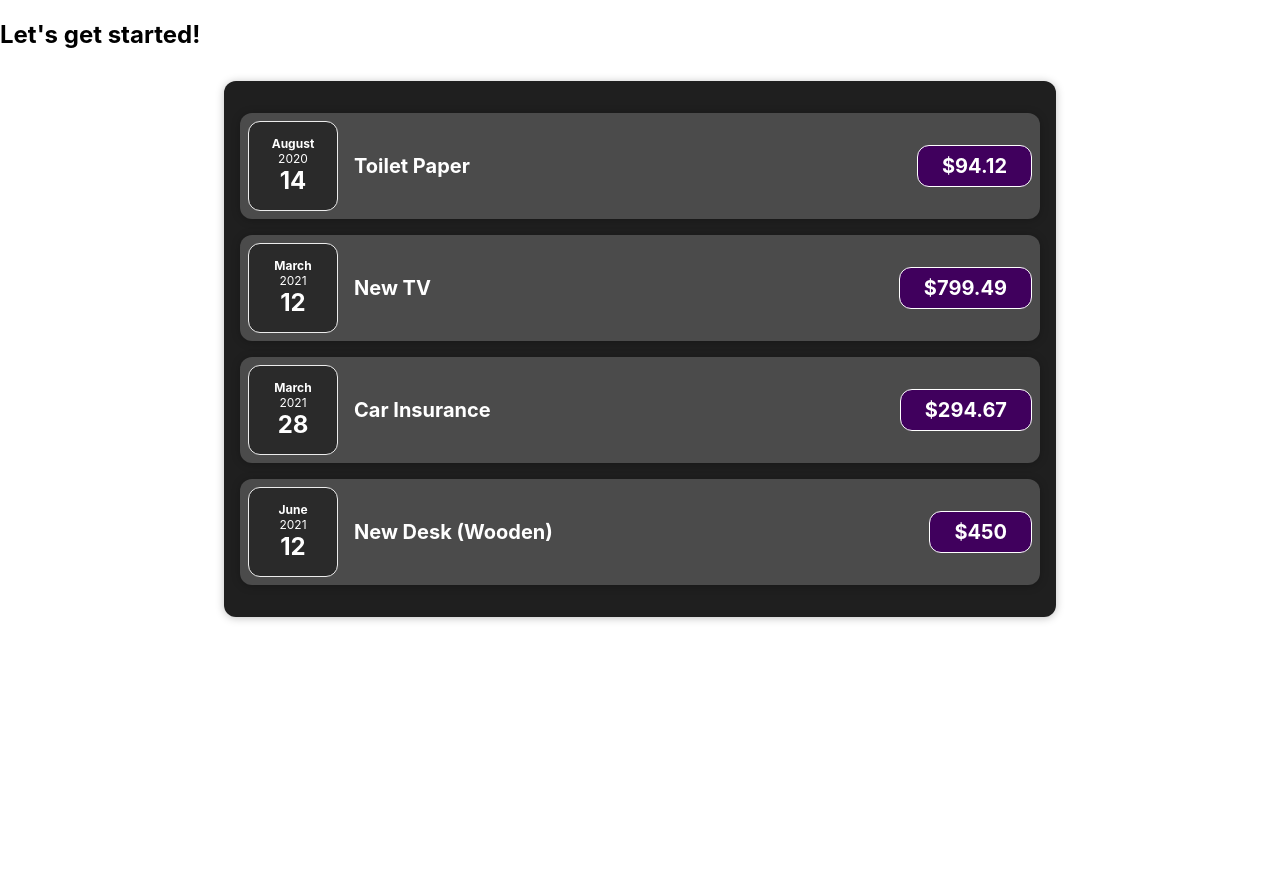
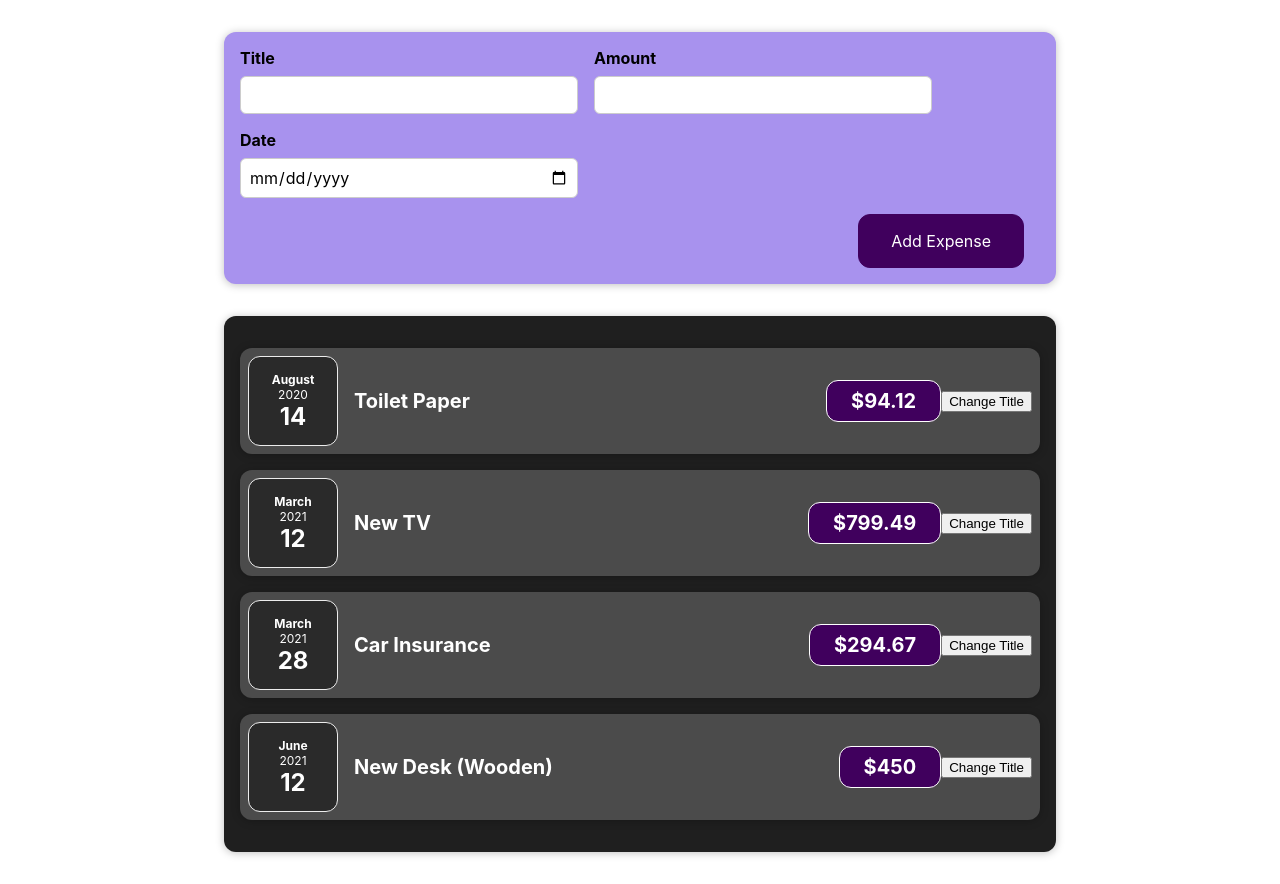
Before and after one commit to Ntendja/React-app-project, a React (Create React App) app: page / in a window 1280 px wide. Before the commit the page ends 800 px from the top, so only its background shows below. Built offline with nearby package versions, Linux system fonts and the light colour scheme; the HTML template or start-up script is replaced by a standard one.

Commit message:
working with State and Add Form inputs

```diff
--- a/src/App.js
+++ b/src/App.js
@@ -1,7 +1,6 @@
 import React from 'react';
-
 import Expenses from './components/Expenses/Expenses';
-
+import NewExpense from "./components/NewExpense/NewExpense";
 const App = () => {
     const expenses = [
         {
@@ -34,7 +33,7 @@
 
     return (
         <div>
-            <h2>Let's get started!</h2>
+            <NewExpense/>
             <Expenses items={expenses} />
         </div>
     );
--- a/src/components/Expenses/ExpenseItem.js
+++ b/src/components/Expenses/ExpenseItem.js
@@ -1,17 +1,24 @@
-import React from 'react';
-
+import React, {useState} from 'react';
 import ExpenseDate from './ExpenseDate';
 import Card from '../UI/Card';
 import './ExpenseItem.css';
 
 const ExpenseItem = (props) => {
+    const [title, setTitle] = useState(props.title);
+
+    const clickHandler = () => {
+        setTitle('Updated!');
+        console.log(title);
+    }
     return (
         <Card className='expense-item'>
             <ExpenseDate date={props.date} />
             <div className='expense-item__description'>
-                <h2>{props.title}</h2>
+                <h2>{title}</h2>
                 <div className='expense-item__price'>${props.amount}</div>
             </div>
+
+            <button onClick={clickHandler}>Change Title</button>
         </Card>
     );
 }
--- /dev/null
+++ b/src/components/NewExpense/ExpenseForm.css
@@ -0,0 +1,26 @@
+.new-expense__controls {
+    display: flex;
+    flex-wrap: wrap;
+    gap: 1rem;
+    margin-bottom: 1rem;
+    text-align: left;
+}
+
+.new-expense__control label {
+    font-weight: bold;
+    margin-bottom: 0.5rem;
+    display: block;
+}
+
+.new-expense__control input {
+    font: inherit;
+    padding: 0.5rem;
+    border-radius: 6px;
+    border: 1px solid #ccc;
+    width: 20rem;
+    max-width: 100%;
+}
+
+.new-expense__actions {
+    text-align: right;
+}
--- /dev/null
+++ b/src/components/NewExpense/ExpenseForm.js
@@ -0,0 +1,26 @@
+import React from "react";
+import './ExpenseForm.css';
+const ExpenseForm = () => {
+return <form>
+    <div className="new-expense__controls">
+        <div className="new-expense__control">
+            <label>Title</label>
+            <input type="text"/>
+        </div>
+        <div className="new-expense__control">
+            <label>Amount</label>
+            <input type="number" min="0.01" step="0.01"/>
+        </div>
+        <div className="new-expense__control">
+            <label>Date</label>
+            <input type="date" min="2019-01-01" max="2022-12-31"/>
+        </div>
+    </div>
+
+    <div className="new-expense__actions">
+        <button type="submit">Add Expense</button>
+    </div>
+</form>
+}
+
+export default ExpenseForm;
--- /dev/null
+++ b/src/components/NewExpense/NewExpense.css
@@ -0,0 +1,38 @@
+.new-expense {
+    background-color: #a892ee;
+    padding: 1rem;
+    margin: 2rem auto;
+    width: 50rem;
+    max-width: 95%;
+    border-radius: 12px;
+    text-align: center;
+    box-shadow: 0 1px 8px rgba(0, 0, 0, 0.25);
+}
+
+.new-expense button {
+    font: inherit;
+    cursor: pointer;
+    padding: 1rem 2rem;
+    border: 1px solid #40005d;
+    background-color: #40005d;
+    color: white;
+    border-radius: 12px;
+    margin-right: 1rem;
+}
+
+.new-expense button:hover,
+.new-expense button:active {
+    background-color: #510674;
+    border-color: #510674;
+}
+
+.new-expense button.alternative {
+    color: #220131;
+    border-color: transparent;
+    background-color: transparent;
+}
+
+.new-expense button.alternative:hover,
+.new-expense button.alternative:active {
+    background-color: #ddb3f8;
+}
--- /dev/null
+++ b/src/components/NewExpense/NewExpense.js
@@ -0,0 +1,10 @@
+import React from "react";
+import './NewExpense.css';
+import ExpenseForm from "./ExpenseForm";
+const NewExpense = () =>{
+    return <div className= "new-expense">
+        <ExpenseForm/>
+    </div>
+}
+
+export default NewExpense;
```
